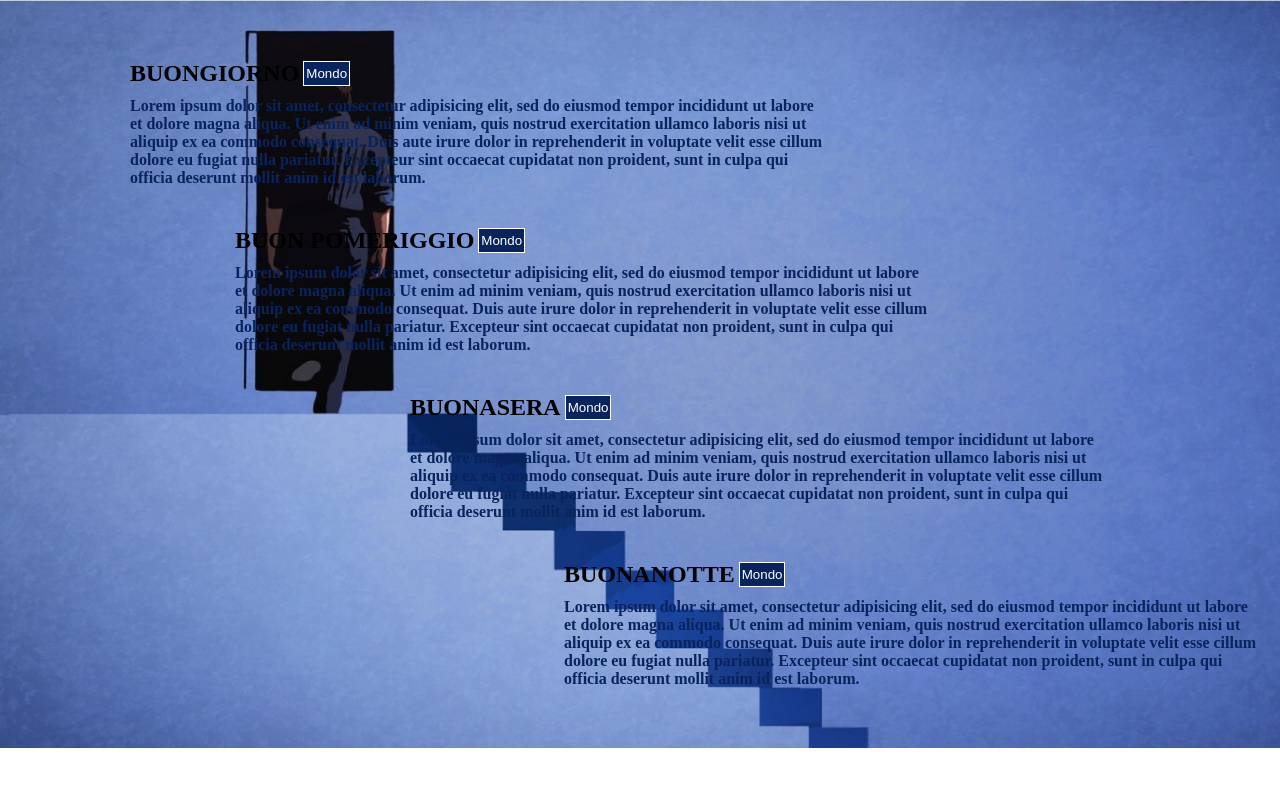
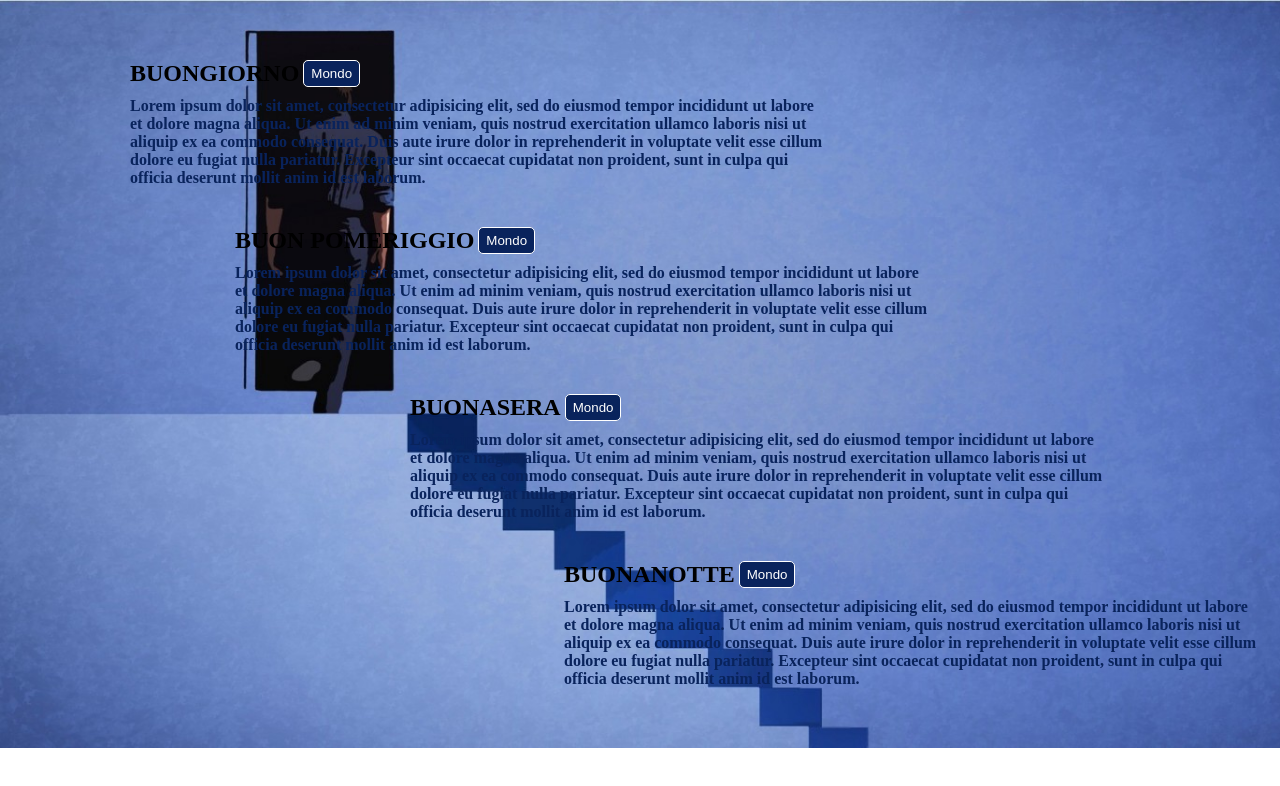
Before and after one commit to francescapetra/html-sass-first, a website: page index.html in a window 1280 px wide. Drawn offline with Linux system fonts and the light colour scheme.

Commit message:
style- bottone

```diff
--- a/src/app.scss
+++ b/src/app.scss
@@ -56,8 +56,10 @@
 }
 button{
   vertical-align: middle;
-  padding: 4px 2px;
+  padding: 5px 7px;
+  border-radius: 5px;
   background-color: $first_color;
   color: $white_color;
   border: 1px solid $white_color;
+  cursor: pointer;
 }
```
Also changed, not shown: dist/app.css.
